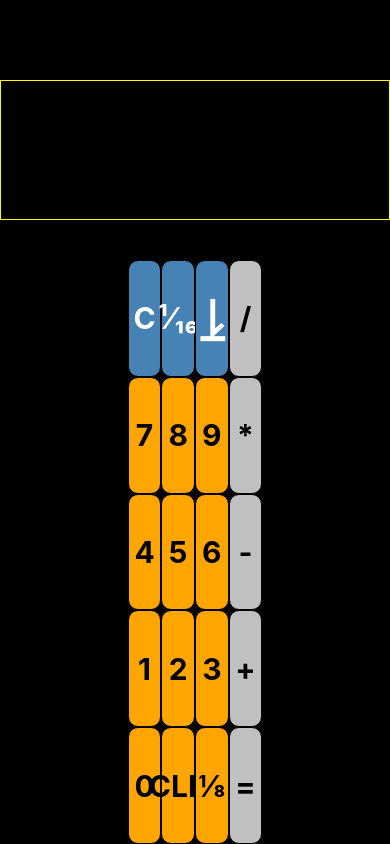
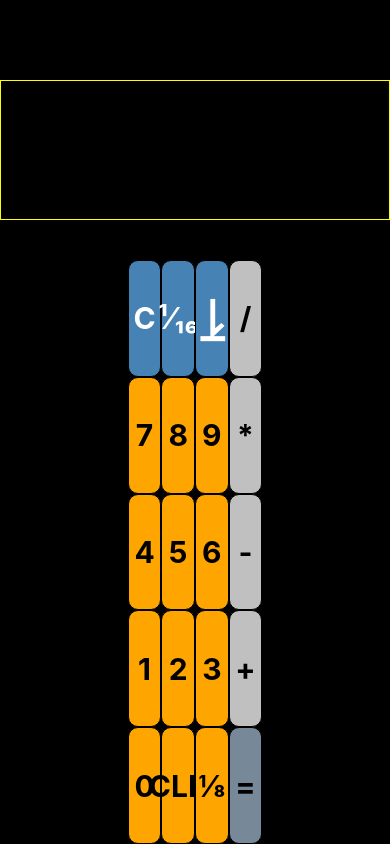
Before and after one commit to postazure/fraction-calculator-app, a React Native app: screen / in a window 390 px wide. Built offline with nearby package versions, Linux system fonts and the light colour scheme.

Commit message:
Styling = key

```diff
--- a/components/OperationPad.js
+++ b/components/OperationPad.js
@@ -36,7 +36,7 @@ export default class OperationPad extends React.Component {
     <Text style={style.text}>{value}</Text>
   </TouchableOpacity>
 
-  renderEvaluate = () => <TouchableOpacity style={style.button} onPress={this.props.onEvaluate}>
+  renderEvaluate = () => <TouchableOpacity style={[style.button, {backgroundColor: '#778899'}]} onPress={this.props.onEvaluate}>
     <Text style={style.text}>=</Text>
   </TouchableOpacity>
 
```
